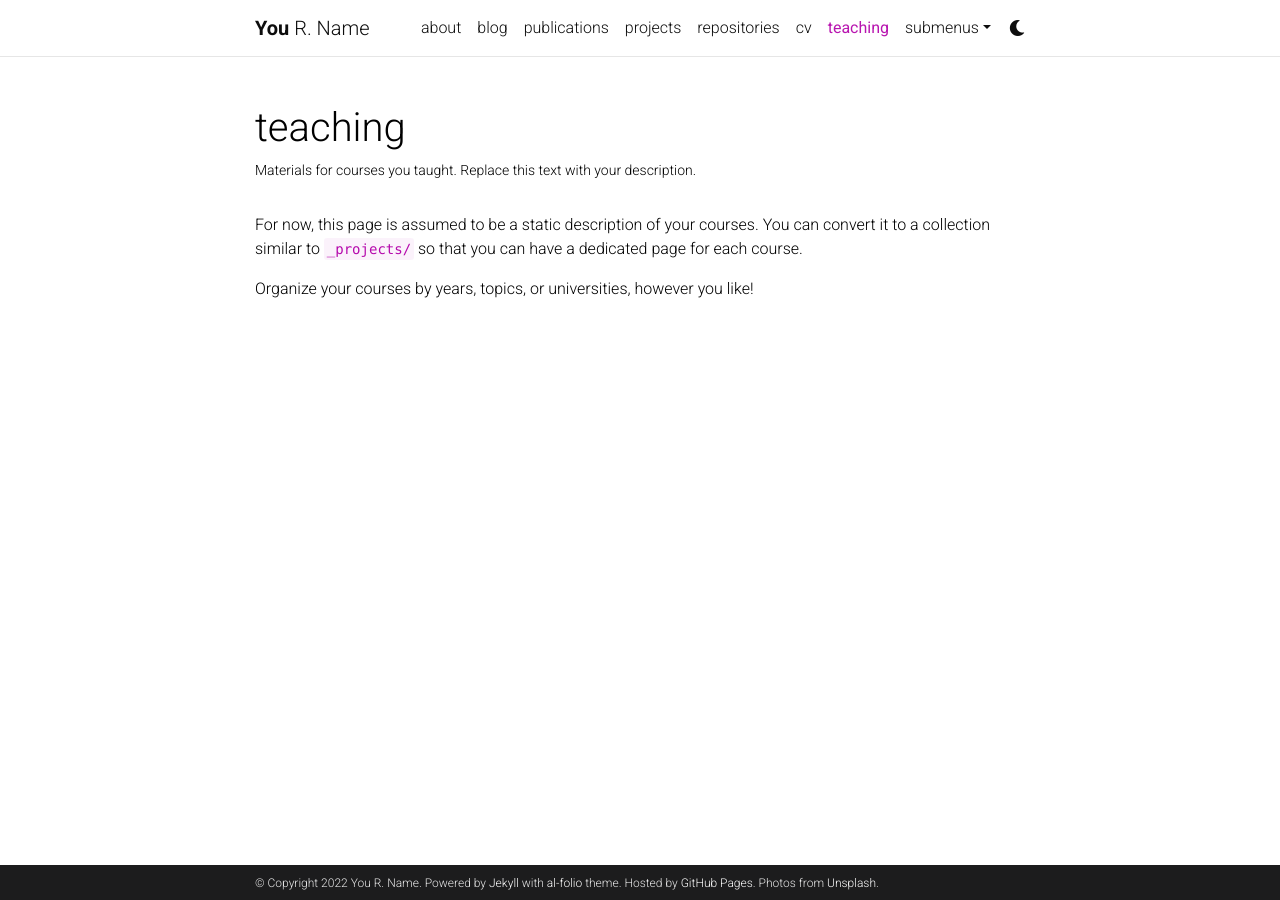
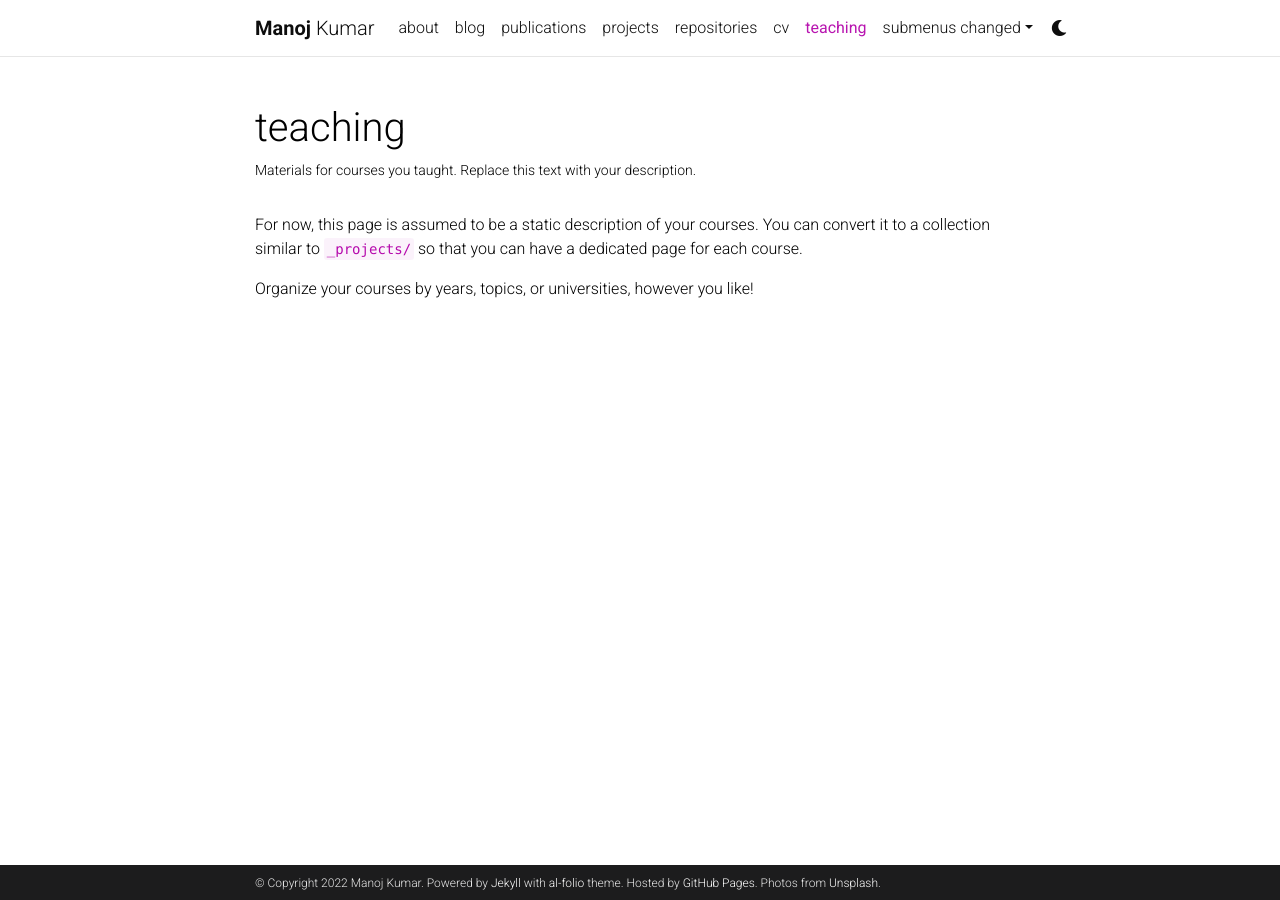
Before and after one commit to MechCoder/mechcoder.github.io, a Jekyll site: the page built from _pages/teaching.md, in a window 1280 px wide. Built offline with Jekyll 4.4.1, drawn with Linux system fonts in a browser that asks for light colours; comment, search, counter and statistics services are not loaded; a style sheet for code colours, icons or effects is not loaded.

Commit message:
Updated changes

```diff
--- a/_config.yml
+++ b/_config.yml
@@ -3,9 +3,9 @@
 # -----------------------------------------------------------------------------
 
 title: blank # the website title (if blank, full name will be used instead)
-first_name: You
-middle_name: R.
-last_name: Name
+first_name: Manoj
+middle_name:
+last_name: Kumar
 email: you@example.com
 description: > # the ">" symbol means to ignore newlines until "footer_text:"
   A simple, whitespace theme for academics. Based on [*folio](https://github.com/bogoli/-folio) design.
@@ -18,8 +18,8 @@
 lang: en # the language of your site (for example: en, fr, cn, ru, etc.)
 icon: ⚛️  # the emoji used as the favicon (alternatively, provide image name in /assets/img/)
 
-url: https://alshedivat.github.io # the base hostname & protocol for your site
-baseurl: /al-folio # the subpath of your site, e.g. /blog/
+url: https://mechcoder.github.io # the base hostname & protocol for your site
+baseurl: # the subpath of your site, e.g. /blog/
 last_updated: false # set to true if you want to display last updated in the footer
 impressum_path:  # set to path to include impressum link in the footer, use the same path as permalink in a page, helps to conform with EU GDPR
 
@@ -266,7 +266,7 @@
 # -----------------------------------------------------------------------------
 
 imagemagick:
-  enabled: true # enables responsive images for your site (recomended, see https://github.com/alshedivat/al-folio/issues/537)
+  enabled: false # enables responsive images for your site (recomended, see https://github.com/alshedivat/al-folio/issues/537)
   widths:
     - 480
     - 800
```
Also changed, not shown: _pages/about.md (+1 -2 lines), _pages/dropdown.md (+1 -1 lines).
